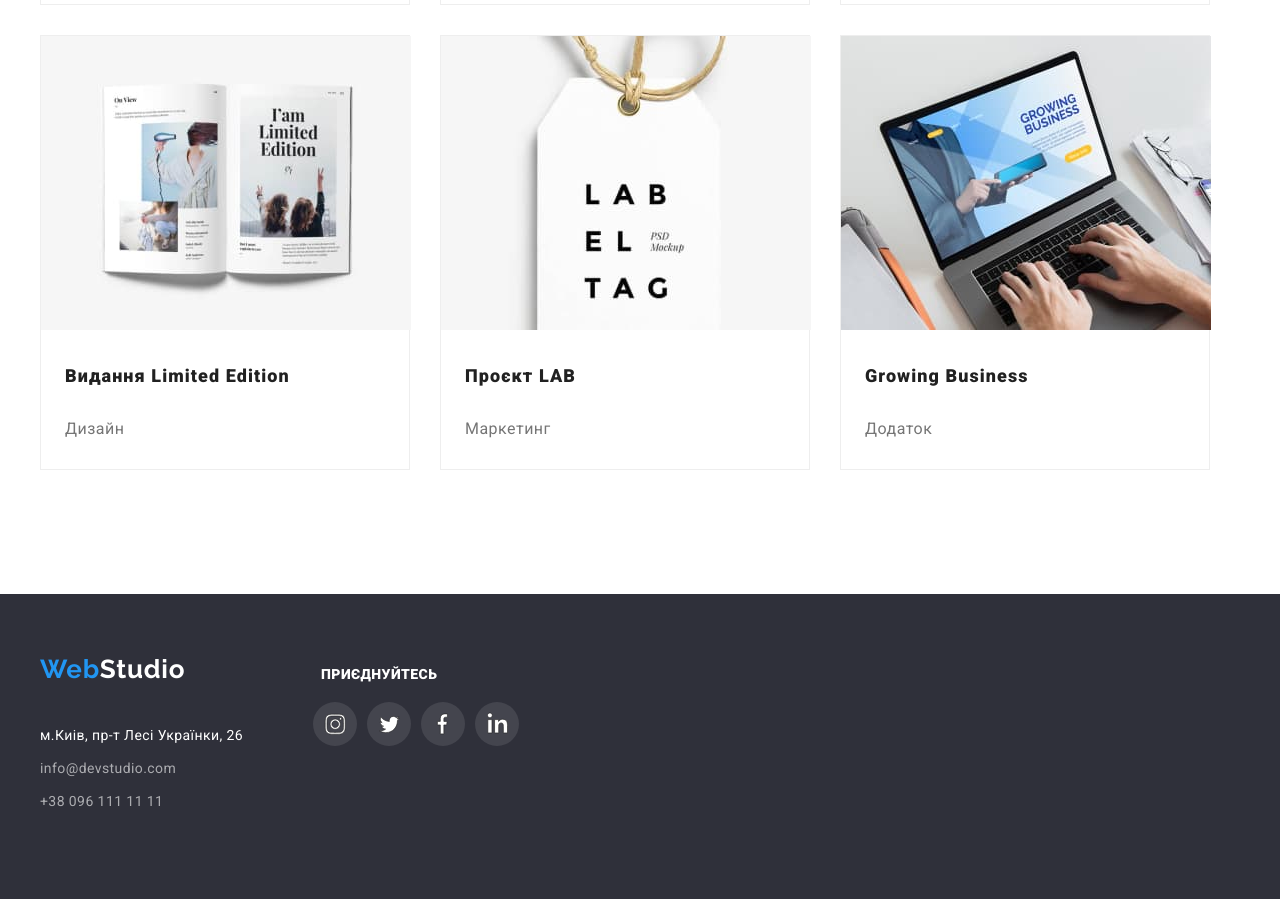
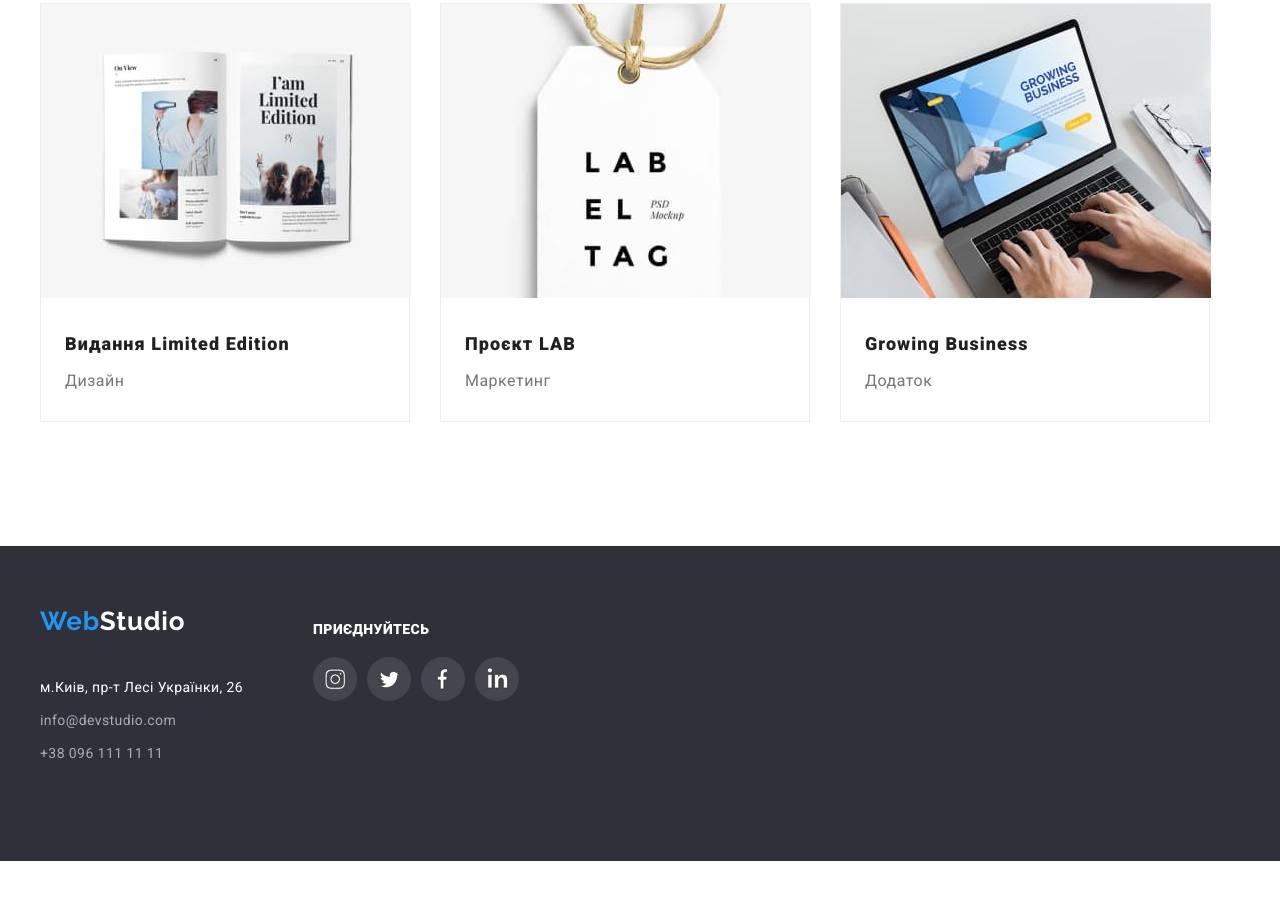
Before and after one commit to TONYGUDIMA/goit-markup-hw-04, a plain HTML site: page portfolio.html in a window 1280 px wide. Shown: the part 1157-2056 px from the top of the page. After the commit the page ends 2018 px from the top, so only its background shows below. Drawn offline with Linux system fonts and the light colour scheme.

Commit message:
Add files via upload

```diff
--- a/css/styles.css
+++ b/css/styles.css
@@ -220,7 +220,8 @@ ul {
   letter-spacing: 0.03em;
 }
 .section.grey p {
-  padding: 10px 0 0 0;
+  padding: 0;
+  margin-top: 10px;
   font-family: 'Roboto';
   font-style: normal;
   font-weight: 400;
@@ -343,7 +344,9 @@ ul {
 }
 .social-list-footer {
   justify-content: space-around;
-  margin: 4px 70px 100px 70px;
+  margin-left: 70px;
+  padding-top: 15px;
+  padding-bottom: 100px;
   display: flex;
   flex-direction: column;
 }
@@ -364,7 +367,8 @@ ul {
   height: 44px;
 }
 .join-us {
-  padding-bottom: 12px;
+  margin: 0;
+  margin-bottom: 20px;
   color: #ffffff;
   font-family: 'Roboto';
   font-style: normal;
@@ -411,7 +415,7 @@ ul {
   text-align: start;
   margin: 0;
   color: var(--lblack);
-  padding: 24px 10px 10px 24px;
+  padding: 24px 10px 0px 24px;
   font-family: 'Roboto';
   font-style: normal;
   font-weight: 700;
@@ -428,10 +432,9 @@ ul {
   letter-spacing: 0.03em;
   color: var(--lgray);
   padding: 0 10px;
-  margin-bottom: 10px;
   padding-left: 24px;
-  padding-bottom: 15px;
-  margin-top: 10px;
+  padding-bottom: 25px;
+  margin-top: 4px;
 }
 
 .filters {
@@ -523,7 +526,8 @@ ul {
 }
 .social-list {
   justify-content: space-around;
-  padding: 16px 32px 30px 32px;
+  padding: 0px 32px 30px 32px;
+  margin-top: 16px;
   display: flex;
 }
 .social-links-footer:hover {
```
